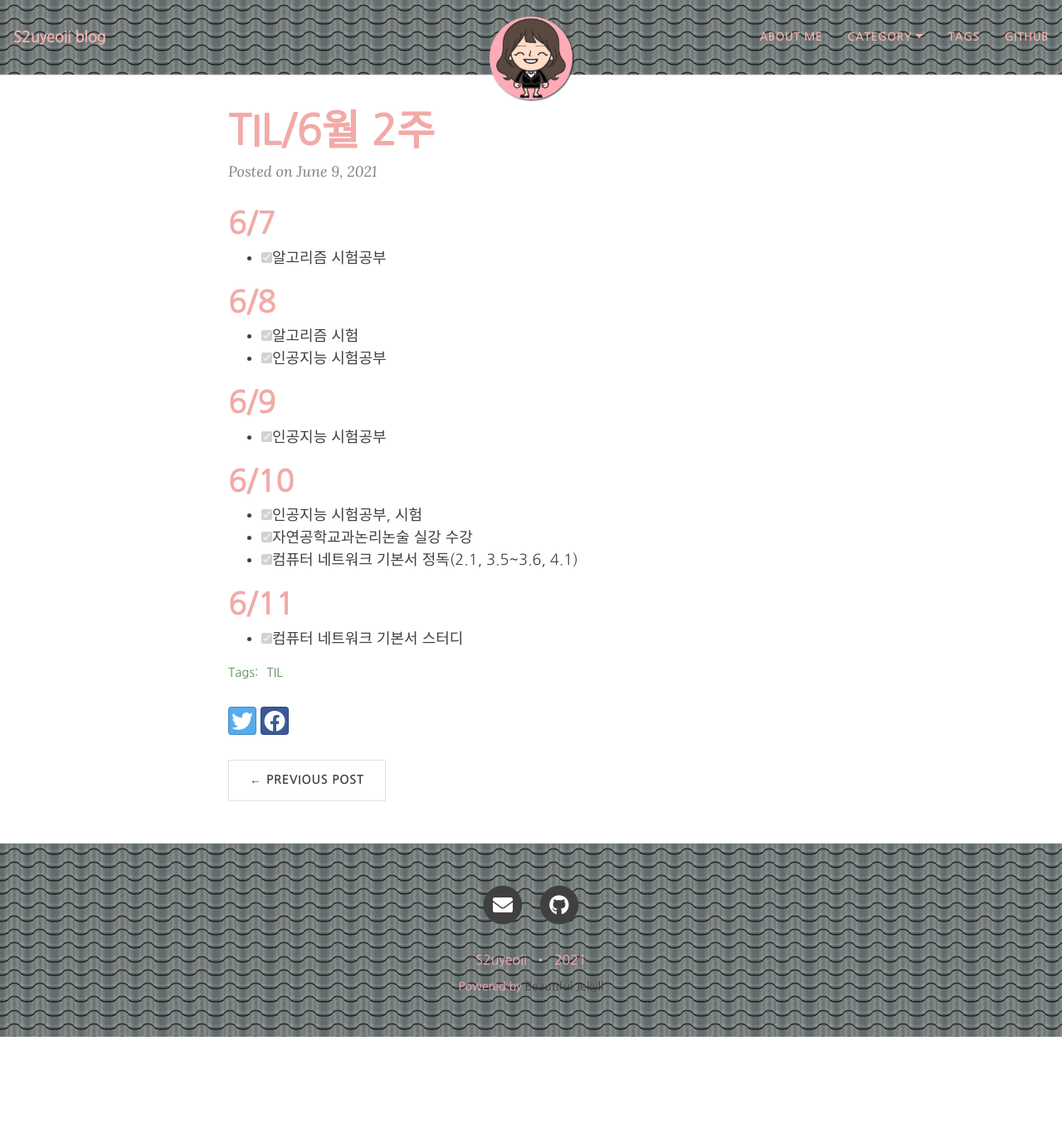
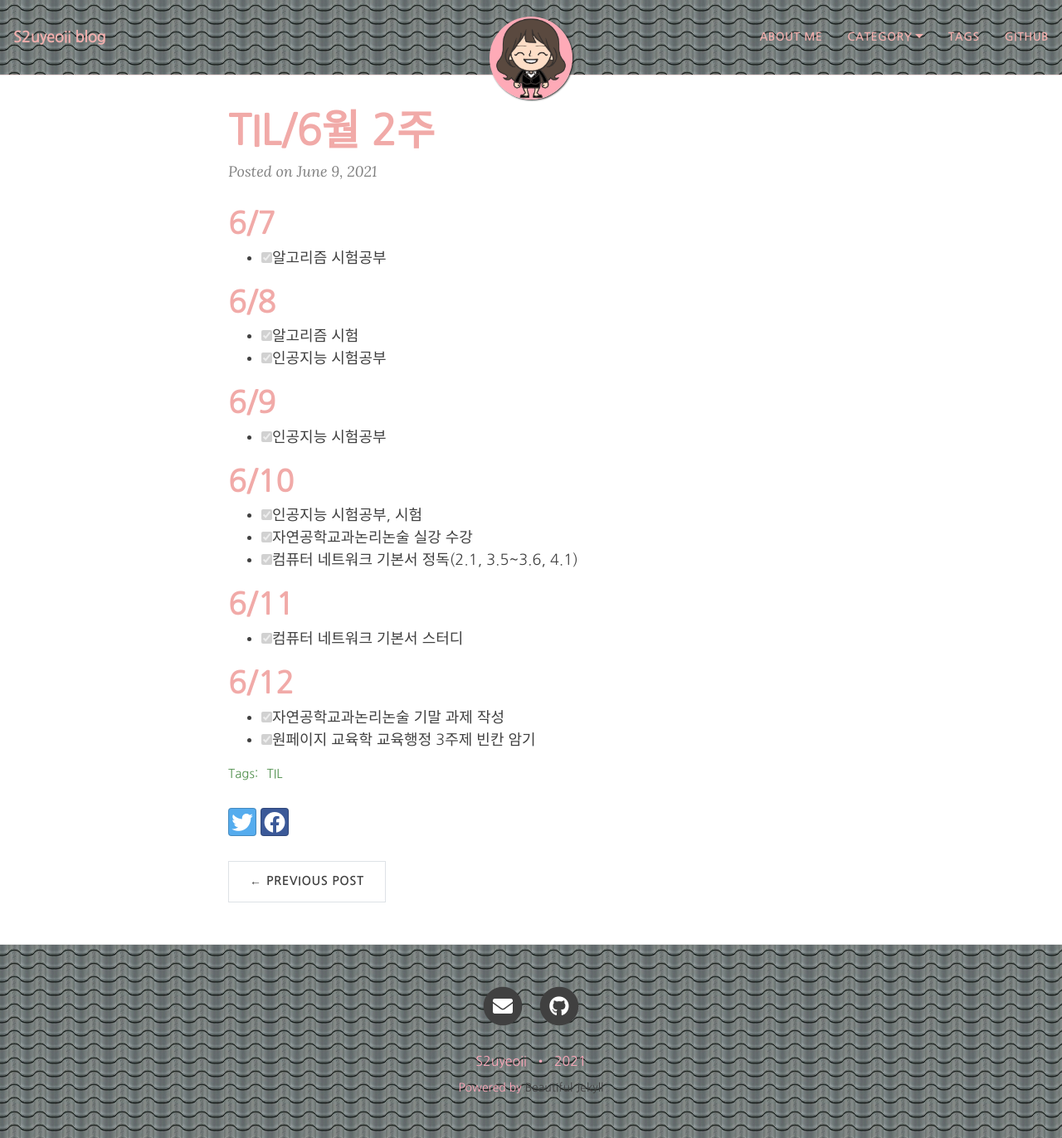
Before and after one commit to yeoneed/yeoneed.github.io, a Jekyll site: the page built from _posts/2021-06-09-TIL-6월2주.md, in a window 1280 px wide and 1372 px high. Shown: the whole window at 83% size. Built offline with Jekyll 4.4.1, drawn with Linux system fonts in a browser that asks for light colours; nearby versions of some CDN libraries; some web fonts are replaced.

Commit message:
Update 2021-06-09-TIL-6월2주.md

```diff
--- a/_posts/2021-06-09-TIL-6월2주.md
+++ b/_posts/2021-06-09-TIL-6월2주.md
@@ -25,3 +25,7 @@ category: [TIL]
 
 # 6/11
 - [x] 컴퓨터 네트워크 기본서 스터디
+
+# 6/12
+- [x] 자연공학교과논리논술 기말 과제 작성
+- [x] 원페이지 교육학 교육행정 3주제 빈칸 암기
```
